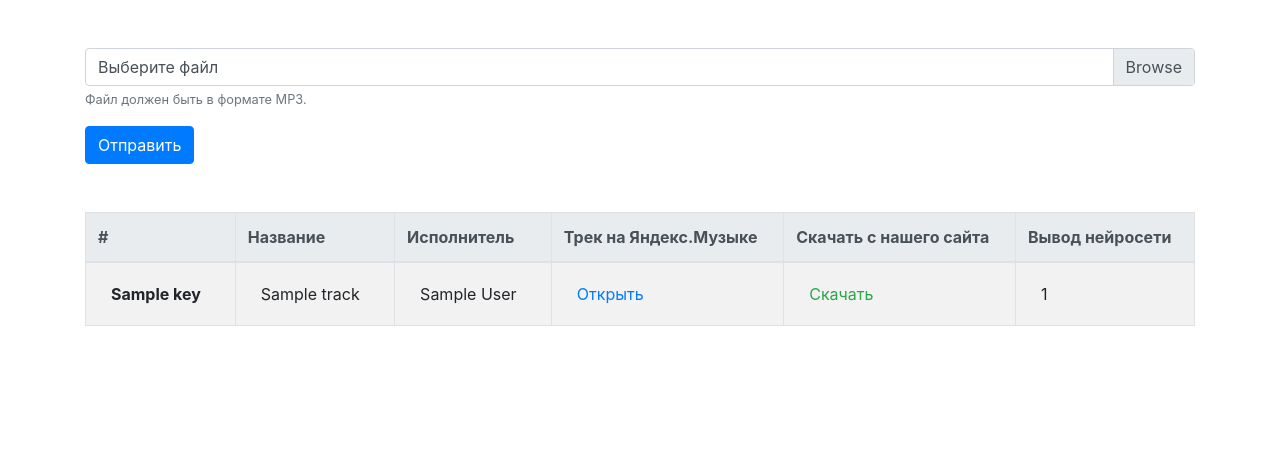
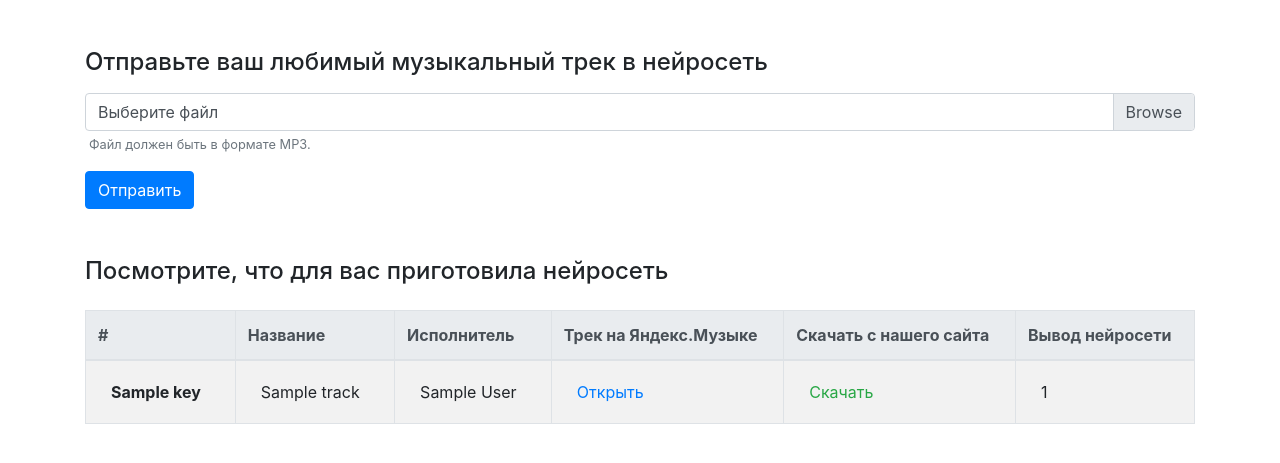
Before and after one commit to Eggoser/music_neural_alpha, a Flask app: template app/templates/index.html in a window 1280 px wide. Shown: the top 463 px of the page. Run offline with Flask 2, Linux system fonts and the light colour scheme; the template is opened without the code that fills it: most values are stand-ins (such as "Sample title", 1, 10 or a date in 2020); parts of the project's set-up code (start-up, migrations or seed data) failed here and were passed over; some libraries are stand-ins or nearby versions.

Commit message:
interface updated

```diff
--- a/app/templates/auth.html
+++ b/app/templates/auth.html
@@ -9,6 +9,7 @@
 
 {% block body %}
 <div class="container mt-5">
+	<h3 class="mb-5 text-center">Добро пожаловать на сайт подбора музыки</h3>
 	<form method="POST" action="/auth">
 		<div class="form-group">
 			<label for="exampleInputEmail1">Логин</label>
--- a/app/templates/base.html
+++ b/app/templates/base.html
@@ -2,6 +2,7 @@
 <html lang="ru">
 <head>
 	<link rel="stylesheet" href="https://maxcdn.bootstrapcdn.com/bootstrap/4.0.0/css/bootstrap.min.css" integrity="sha384-Gn5384xqQ1aoWXA+058RXPxPg6fy4IWvTNh0E263XmFcJlSAwiGgFAW/dAiS6JXm" crossorigin="anonymous">
+	<link rel="shortcut icon" href="/static/favicon.png" type="image/x-icon">
 	{% block header %}
 	{% endblock %}
 	<title>{% block title %}{% endblock %}</title>
--- a/app/templates/index.html
+++ b/app/templates/index.html
@@ -49,12 +49,13 @@
 
 {% block body %}
 <div class="container mt-5" id="first">
+	<h4 class="mb-3 ml-0">Отправьте ваш любимый музыкальный трек в нейросеть</h4>
 	<form method="POST" action="/" id="form" enctype="multipart/form-data">
 		<div class="form-group">
 			<div class="custom-file" id="customFile">
 				<input type="file" name="file" class="custom-file-input" id="exampleInputFile" aria-describedby="fileHelp">
 				<label class="custom-file-label" for="exampleInputFile" aria-describedby="fileHunt">Выберите файл</label>
-				<small id="fileHunt" class="form-text text-muted">Файл должен быть в формате MP3.</small>
+				<small id="fileHunt" class="form-text text-muted ml-1">Файл должен быть в формате MP3.</small>
 			</div>
 		</div>
 
@@ -62,7 +63,9 @@
 	</form>
 
 	{% if tracks %}
-	<table class="table table-bordered table-striped mt-5">
+	<div class="mt-5"></div>
+	<h4>Посмотрите, что для вас приготовила нейросеть</h4>
+	<table class="table table-bordered table-striped mt-4">
 		<thead class="thead-light">
 			<tr>
 				<th scope="col">#</th>
```
Also changed, not shown: app/main.py (+10 -5 lines), app/model_weights.py (+0 -13 lines), manage.py (+9 -0 lines), requirements.txt (added, +130 -0 lines), app/static/favicon.png (added).
